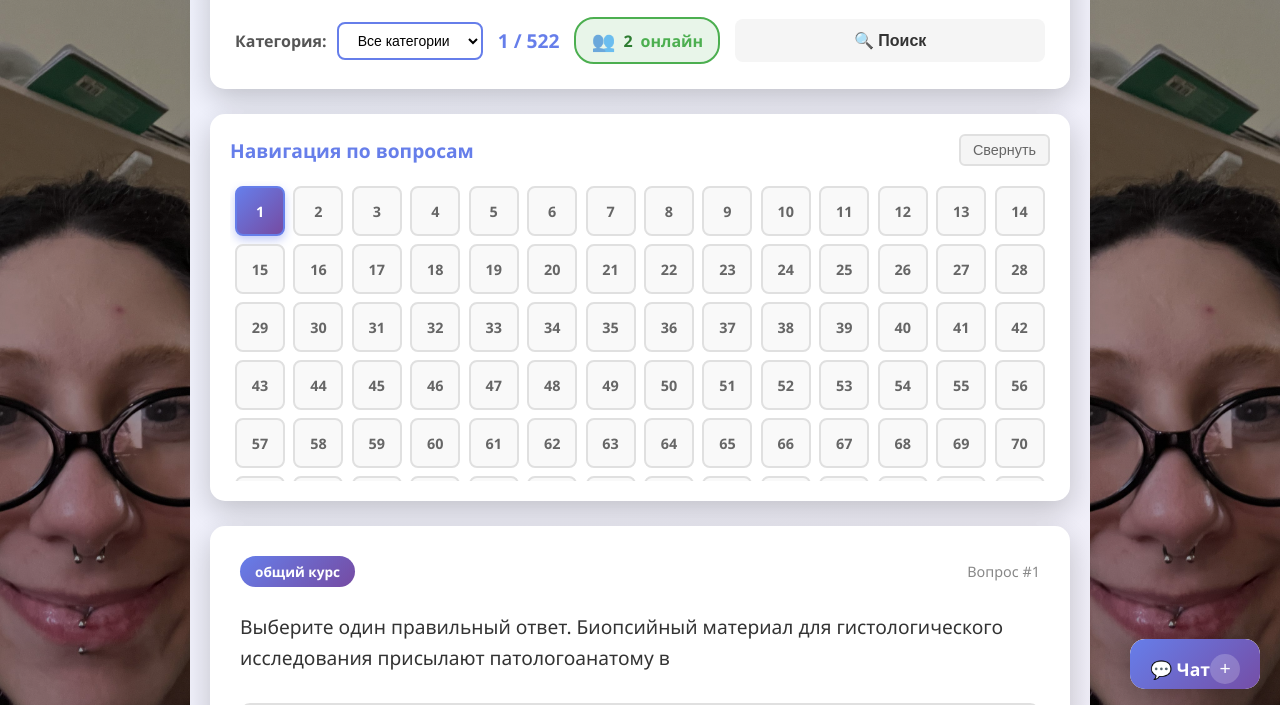
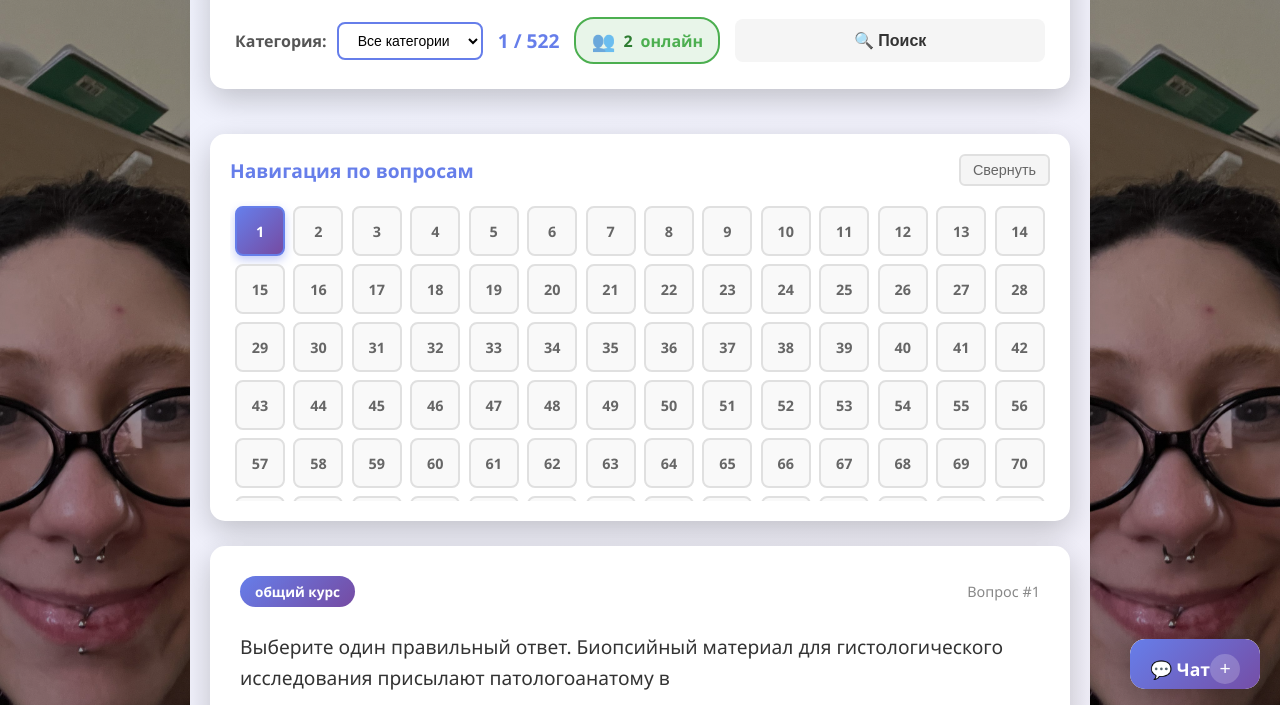
Before and after one commit to AlltidTrist/test-patologiya-by-khadizhka, a plain HTML site: page index.html in a window 1280 px wide. Shown: the part 91-796 px from the top of the page. Drawn offline with Linux system fonts and the light colour scheme.

Commit message:
Center questions on screen and prevent page scroll on navigation update

```diff
--- a/styles.css
+++ b/styles.css
@@ -47,6 +47,14 @@ body {
     flex-direction: column;
     min-height: 100vh;
     justify-content: flex-start;
+}
+
+main {
+    display: flex;
+    flex-direction: column;
+    justify-content: center;
+    min-height: calc(100vh - 200px);
+    padding: 20px 0;
 }
 
 header {
```
